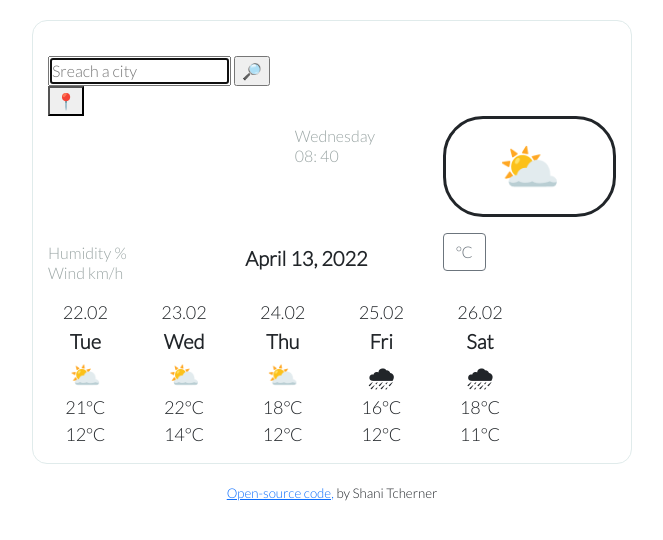
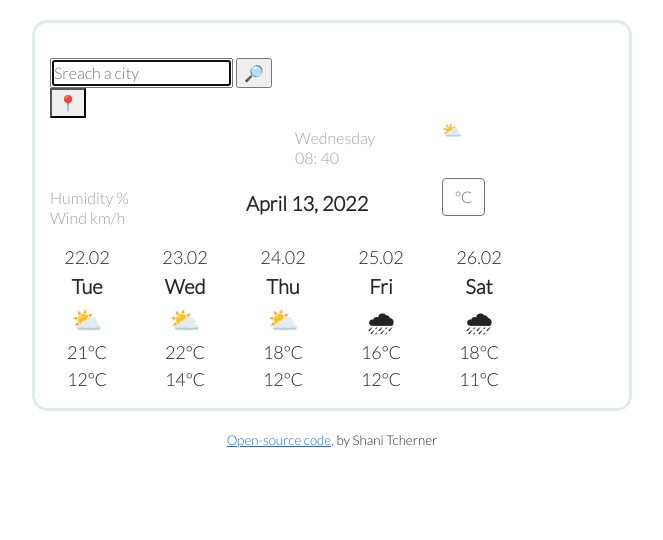
Before and after one commit to ShaniTcherner/My-SheCodes-weather-app-project, a plain HTML site: page index.html in a window 1280 px wide. Shown: the whole page, without its empty margins (308-971 px from the left). Drawn offline with nearby package versions, Linux system fonts and the light colour scheme; no server answers.

Commit message:
emoji_temp editing

```diff
--- a/index.html
+++ b/index.html
@@ -52,8 +52,8 @@
               <ul id="weather-description"></ul>
             </li>
           </div>
-          <div class="col-4">
-            <p class="imoji_temp">⛅</p>
+          <div class="col-2">
+            <p class="emoji_temp">⛅</p>
           </div>
         </div>
         <div class="row">
--- a/src/style.css
+++ b/src/style.css
@@ -1,5 +1,5 @@
 .app {
-  border: 1px solid #e0ebeb;
+  border: 3px solid #e0ebeb;
   padding: 15px;
   margin: 20px auto;
   border-radius: 15px;
@@ -35,12 +35,12 @@ ul {
 }
 
 .imoji_temp {
-  font-size: 50px;
+  font-size: 30px;
   text-align: center;
   font-weight: bolder;
-  border: solid;
+  border: 3px solid #e0ebeb;
   border-radius: 40px;
-  padding: 10px;
+  padding: 3px;
 }
 
 .precipitation_humidity_wind {
```
